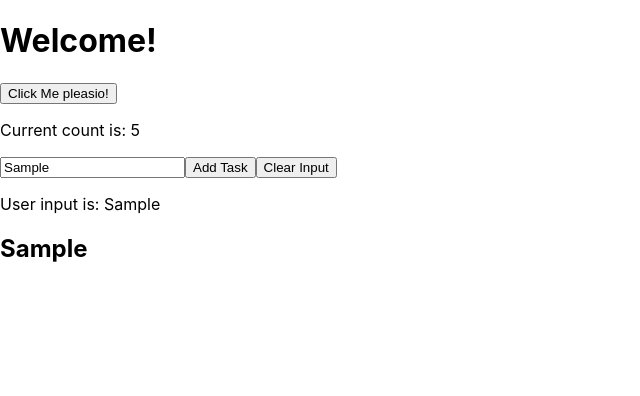
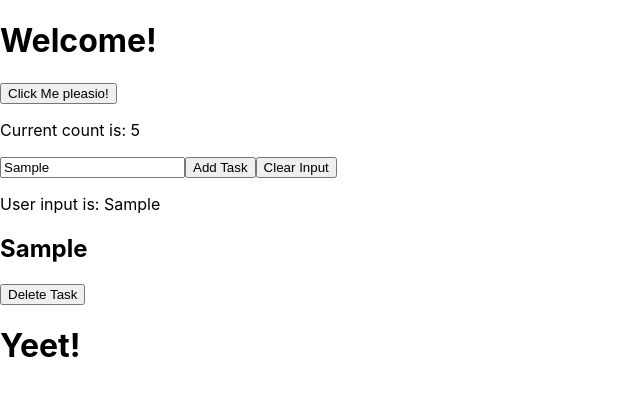
Before and after one commit to ThomasVirgo/ReactProjects, a React (Create React App) app: page / in a window 1280 px wide. Both pictures are taken after typing "Sample" into the empty fields and a click on the button "Add Task". Shown: the top 396 px of the page, without its empty margins (0-640 px from the left). Built offline with nearby package versions, Linux system fonts and the light colour scheme; no server answers.

Commit message:
useState and useEffect hooks testing

```diff
--- a/src/App.js
+++ b/src/App.js
@@ -1,4 +1,4 @@
-import React, { useState } from 'react';
+import React, { useState, useEffect } from 'react';
 import './App.css';
 
 
@@ -7,6 +7,18 @@ const App = () => {
   const [count, setCounter] = useState(5);
   const [tasks, setTasks] = useState([]);
   const [userInput, setUserInput] = useState('');
+  const [events, setEvents] = useState([]);
+
+  useEffect(()=>{
+    const fetchEventData = async () => {
+      const myResponse = await fetch('https://eonet.sci.gsfc.nasa.gov/api/v2.1/events?limit=10&days=10'); //have to use await because fetch returns a promise
+      const data = await myResponse.json();
+      setEvents(data.events);
+      console.log(data.events);
+    }
+    fetchEventData()
+  }, []) //providing an empty array as the dependency means it only executes once when the page loads. If you provide nothing, it will execute on every re-render!
+
 
   const handleChange = (event) => {
     setUserInput(event.target.value)
@@ -22,6 +34,13 @@ const App = () => {
     setUserInput('');
   }
 
+  const deleteTask = (task) => {
+    const deleteIndex = tasks.indexOf(task);
+    let currentTasks = [...tasks];
+    currentTasks.splice(deleteIndex,1);
+    setTasks(currentTasks);
+  }
+
 
   return (
     <div>
@@ -30,7 +49,8 @@ const App = () => {
       <p>Current count is: {count}</p>
       <Form userInput={userInput} handleChange={handleChange} handleSubmit={handleSubmit} clearInput={clearInput}/>
       <p>User input is: {userInput}</p>
-      <List tasks={tasks}/>
+      <List tasks={tasks} deleteTask={deleteTask}/>
+      <Events events = {events} count = {count}/>
     </div>
   )
 }
@@ -47,7 +67,12 @@ const Form = (props) => {
 }
 
 const List = (props) => {
-  const taskElements = props.tasks.map((item, index) => <h2 key = {index}>{item}</h2>)
+  const taskElements = props.tasks.map((item, index) =>
+    <div key = {item}>
+      <h2>{item}</h2>
+      <button onClick = {() => props.deleteTask(item)}>Delete Task</button>
+    </div>
+  )
   return (
     <div>
       {taskElements}
@@ -55,4 +80,13 @@ const List = (props) => {
   )
 }
 
+//can destructure the props in the argument such that don't need to use props.events etc..
+const Events = ({events, count}) => {
+  return (
+    <div>
+      <h1>Yeet!</h1>
+    </div>
+  )
+}
+
 export default App;
```
